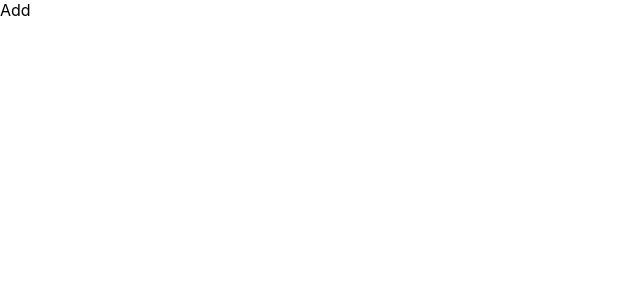
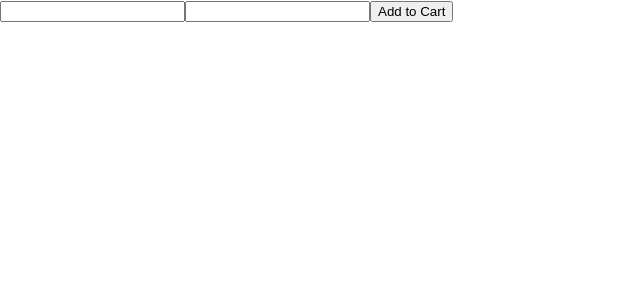
Before and after one commit to JinChongIT/taskmate, a React (Create React App) app: page /add in a window 1280 px wide. Shown: the top 300 px of the page, without its empty margins (0-640 px from the left). Built offline with nearby package versions, Linux system fonts and the light colour scheme.

Commit message:
Implement onSubmit

```diff
--- a/src/pages/Add.js
+++ b/src/pages/Add.js
@@ -1,7 +1,25 @@
-import React from 'react'
+import React, { useRef } from 'react'
 
 export const Add = () => {
+
+  const frmTaskName = useRef();
+  const frmTaskNum = useRef();
+
+  function submitHandler(formData) {
+    formData.preventDefault();
+    console.log(frmTaskName.current.value);
+    formData.target.reset();
+    /*
+    const fd = new FormData(formData.target);
+    console.log(fd.get("txtTaskName"));
+    */
+  }
+
   return (
-    <div>Add</div>
+    <form onSubmit={submitHandler}>
+        <input type='text' name="txtTaskName" ref={frmTaskName} />
+        <input type='number' name="txtTaskNum" ref={frmTaskNum} />
+        <button type="submit">Add to Cart</button>
+    </form>
   )
 }
```
